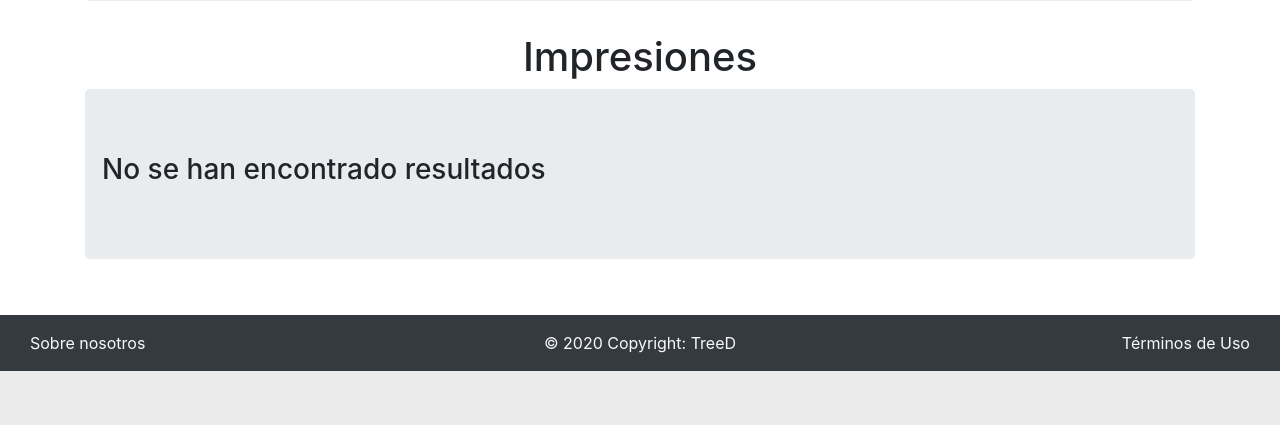
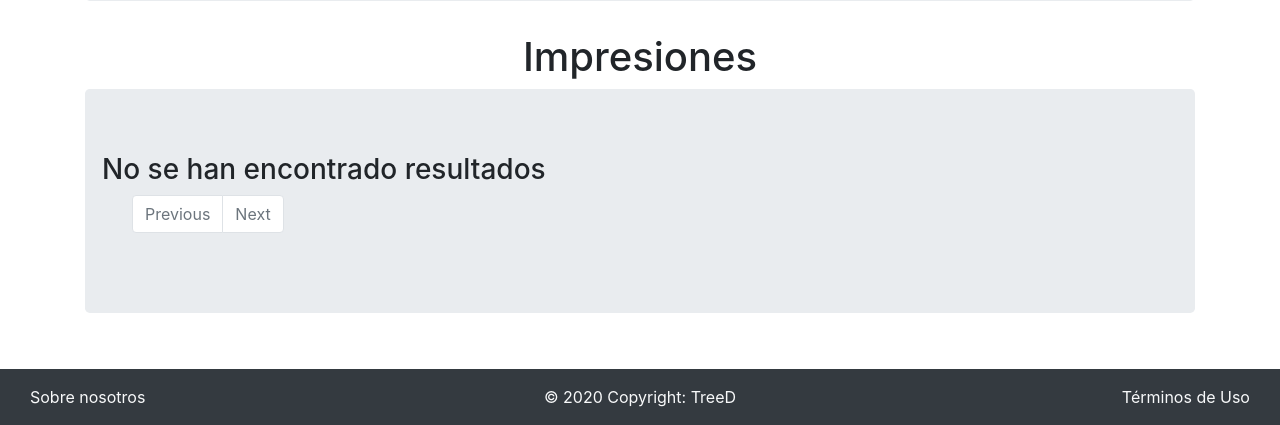
Before and after one commit to dp2-anacardo/treeD, a Django app: template treeD/main/templates/perfil.html in a window 1280 px wide. Shown: the part 713-1138 px from the top of the page. Before the commit the page ends 1084 px from the top, so only its background shows below. Run offline with Django 3.2, Linux system fonts and the light colour scheme; the template is opened without the code that fills it, so the values that code supplies are empty; some libraries are stand-ins or nearby versions.

Commit message:
Más paginación

```diff
--- a/treeD/main/templates/perfil.html
+++ b/treeD/main/templates/perfil.html
@@ -94,9 +94,43 @@
         <h3 class="text-center"> No se han encontrado resultados</h3>
         {% endfor %}
       </div>
+      <div class="container text-center">
+        <ul class="pagination">
+          {% if impresiones.has_previous %}
+            <li class="page-item"><a class="page-link" href="?page={{impresiones.previous_page_number }}">Previous</a></li>
+          {%else %}
+            <li class="page-item disabled">
+              <span class="page-link">Previous</span>
+            </li>
+          {% endif %}
+          {% for num in impresiones.paginator.page_range %}
+          {% ifequal num impresiones.number %}
+            <li class="page-item active">
+              <span class="page-link">
+                {{ num }}
+                <span class="sr-only">(current)</span>
+              </span>
+            </li>
+          {% else %}
+            <li class="page-item"><a class="page-link" href="?page={{ num }}">{{ num }}</a></li>
+          {% endifequal %}
+        {% endfor %}
+          {% if impresiones.has_next %}
+            <li class="page-item">
+              <a class="page-link" href="?page={{impresiones.next_page_number }}">Next</a>
+            </li>
+          {%else%}
+          <li class="page-item disabled">
+            <span class="page-link">Next</span>
+          </li>
+          {% endif %}
+
+        </ul>
+      </div>
     </div>
   </div>
-</div>
+
+
 </div>
 
 
```
Also changed, not shown: treeD/main/templates/misPublicaciones.html (+32 -16 lines).
